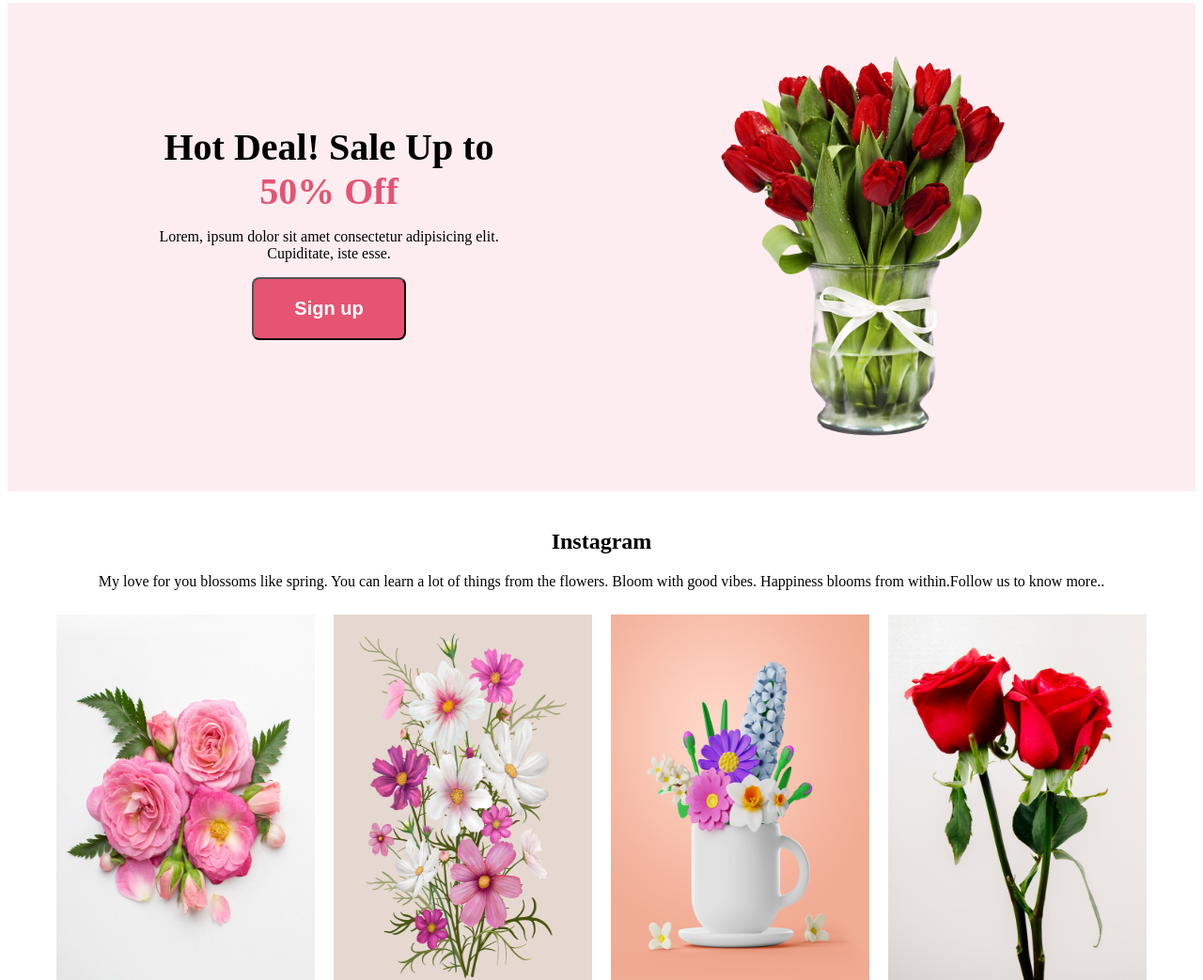
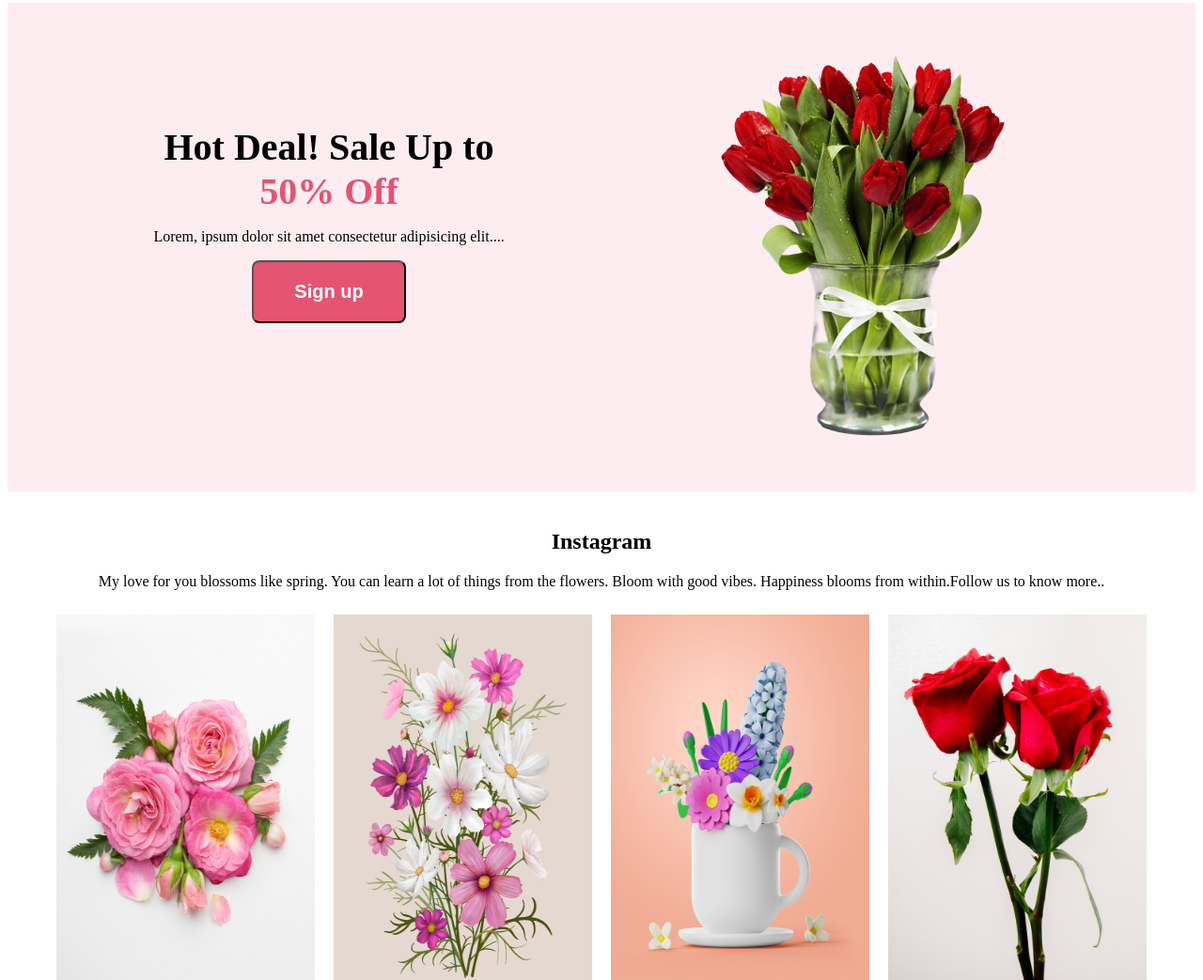
Before and after one commit to Shariful4447/Assignment-1-flower-shop, a plain HTML site: page index.html in a window 1280 px wide. Shown: the part 2041-3084 px from the top of the page at 94% size. Drawn offline with Linux system fonts and the light colour scheme.

Commit message:
Update index.html

```diff
--- a/index.html
+++ b/index.html
@@ -65,7 +65,7 @@
             <div class="hot-deals">
                 <div class="hot-deals-text">
                     <h5>Hot Deal! Sale Up to <span class="span1">50% Off</span></h5>
-                    <p>Lorem, ipsum dolor sit amet consectetur adipisicing elit. Cupiditate, iste esse.</p>
+                    <p>Lorem, ipsum dolor sit amet consectetur adipisicing elit....</p>
                     <button class="btn-primary">Sign up</button>
                 </div>
                 <div class="hot-deals-image">
```
